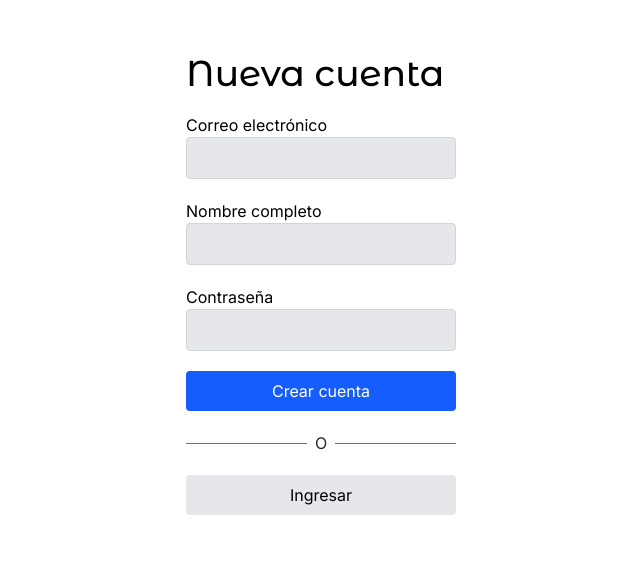
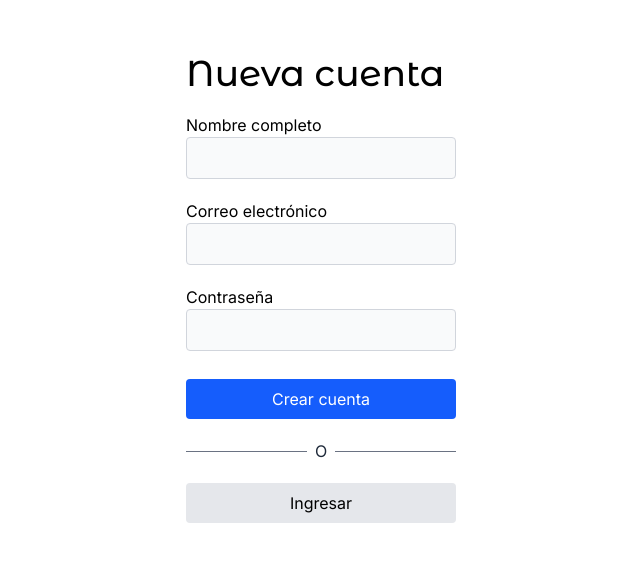
Before and after one commit to eandres8/pyme-shop-web, a Next.js app: page /auth/new-account in a window 1280 px wide. Shown: the part 155-716 px from the top of the page, without its empty margins (319-959 px from the left). Built offline with nearby package versions, Linux system fonts and the light colour scheme; no server answers.

Commit message:
feat: create register form

```diff
--- /dev/null
+++ b/app/(shop)/checkout/layout.tsx
@@ -0,0 +1,18 @@
+import { redirect } from "next/navigation";
+
+import { auth } from "@/src/auth.config";
+import type { TLayoutProps } from "@/src/core/types";
+
+export default async function CheckoutLayout({ children }: TLayoutProps) {
+  const session = await auth();
+
+  if (!session?.user) {
+    redirect("/");
+  }
+
+  return (
+    <>
+      {children}
+    </>
+  )
+}
--- a/app/auth/new-account/page.tsx
+++ b/app/auth/new-account/page.tsx
@@ -1,44 +1,12 @@
-import Link from "next/link";
-
 import { titleFont } from "@/src/config/fonts";
+import { RegisterForm } from "./ui/register-form/RegisterForm";
 
 export default function NewAccountPage() {
   return (
     <main className="flex flex-col min-h-screen pt-32 sm:pt-52">
       <h1 className={`${titleFont.className} text-4xl mb-5`}>Nueva cuenta</h1>
 
-      <div className="flex flex-col">
-        <label htmlFor="email">Correo electrónico</label>
-        <input
-          className="px-5 py-2 border border-gray-300 bg-gray-200 rounded mb-5"
-          type="email"
-        />
-
-        <label htmlFor="email">Nombre completo</label>
-        <input
-          className="px-5 py-2 border border-gray-300 bg-gray-200 rounded mb-5"
-          type="text"
-        />
-
-        <label htmlFor="email">Contraseña</label>
-        <input
-          className="px-5 py-2 border border-gray-300 bg-gray-200 rounded mb-5"
-          type="password"
-        />
-
-        <button className="btn-primary">Crear cuenta</button>
-
-        {/* divisor l ine */}
-        <div className="flex items-center my-5">
-          <div className="flex-1 border-t border-gray-500"></div>
-          <div className="px-2 text-gray-800">O</div>
-          <div className="flex-1 border-t border-gray-500"></div>
-        </div>
-
-        <Link href="/auth/login" className="btn-secondary text-center">
-          Ingresar
-        </Link>
-      </div>
+      <RegisterForm />
     </main>
   );
 }
--- /dev/null
+++ b/app/auth/new-account/ui/register-form/RegisterForm.tsx
@@ -0,0 +1,93 @@
+'use client';
+
+import { useState } from "react";
+import Link from "next/link";
+import clsx from "clsx";
+import { SubmitHandler, useForm } from 'react-hook-form';
+
+import { login, registerUser } from "@/src/server/actions";
+
+type FormInputs = {
+  email: string;
+  name: string;
+  password: string;
+};
+
+export const RegisterForm: React.FC = () => {
+  const [errorMsg, setErrorMsg] = useState('');
+  const { register, handleSubmit, formState: { errors } } = useForm<FormInputs>();
+
+  const onSubmit: SubmitHandler<FormInputs> = async (data) => {
+    setErrorMsg('');
+    const resp = await registerUser(data);
+
+    if (!resp.success) {
+      setErrorMsg(resp.message);
+      return;
+    }
+
+    await login(data.email, data.password);
+    window.location.replace('/');
+  }
+
+  return (
+    <form onSubmit={handleSubmit(onSubmit)} className="flex flex-col">
+      <label htmlFor="email">Nombre completo</label>
+      <input
+        className={
+          clsx(
+            "px-5 py-2 border border-gray-300 bg-gray-50 rounded mb-5",
+            {
+              "border-red-500": !!errors.name,
+            }
+          )
+        }
+        type="text"
+        {...register('name', { required: true })}
+      />
+
+      <label htmlFor="email">Correo electrónico</label>
+      <input
+        className={
+          clsx(
+            "px-5 py-2 border border-gray-300 bg-gray-50 rounded mb-5",
+            {
+              "border-red-500": !!errors.email,
+            }
+          )
+        }
+        type="email"
+        {...register('email', { required: true, pattern: /^\S+@\S+$/i })}
+      />
+
+      <label htmlFor="email">Contraseña</label>
+      <input
+        className={
+          clsx(
+            "px-5 py-2 border border-gray-300 bg-gray-50 rounded mb-5",
+            {
+              "border-red-500": !!errors.password,
+            }
+          )
+        }
+        type="password"
+        {...register('password', { required: true, minLength: 6 })}
+      />
+
+      <span className="text-red-500 w-full text-center mb-2">{errorMsg}</span>
+
+      <button type="submit" className="btn-primary">Crear cuenta</button>
+
+      {/* divisor l ine */}
+      <div className="flex items-center my-5">
+        <div className="flex-1 border-t border-gray-500"></div>
+        <div className="px-2 text-gray-800">O</div>
+        <div className="flex-1 border-t border-gray-500"></div>
+      </div>
+
+      <Link href="/auth/login" className="btn-secondary text-center">
+        Ingresar
+      </Link>
+    </form>
+  );
+};
--- a/package.json
+++ b/package.json
@@ -21,6 +21,7 @@
     "pg": "^8.20.0",
     "react": "19.2.4",
     "react-dom": "19.2.4",
+    "react-hook-form": "^7.78.0",
     "react-icons": "^5.6.0",
     "swiper": "^12.1.3",
     "zod": "^4.4.3",
--- a/src/core/entities/user.entity.ts
+++ b/src/core/entities/user.entity.ts
@@ -1,3 +1,4 @@
+import bcrypt from "bcryptjs";
 import type { TPublicUser, TUser, TUserEntity, TUserRole } from "../types";
 
 export class User {
@@ -7,7 +8,7 @@ export class User {
     readonly email: string,
     readonly emailVerified: Date | null,
     readonly password: string,
-    readonly role: string,
+    readonly role: TUserRole,
     readonly image: string,
   ) {}
 
@@ -15,10 +16,10 @@ export class User {
     return new User(
       data?.id || '',
       data?.name || '',
-      data?.email || '',
+      data?.email?.toLowerCase() || '',
       data?.email_verified ? new Date(data.email_verified) : null,
       data?.password || '',
-      data?.role || '',
+      data?.role || 'user',
       data?.image || '',
     );
   }
@@ -27,12 +28,35 @@ export class User {
     return new User(
       data?.id || '',
       data?.name || '',
-      data?.email || '',
+      data?.email?.toLowerCase() || '',
       data?.emailVerified || null,
       data?.password || '',
-      data?.role || '',
+      data?.role || 'user',
       data?.image || '',
     );
+  }
+
+  copyWith(data: Partial<TUser>) {
+    return new User(
+      data?.id || this.id,
+      data?.name || this.name,
+      data?.email?.toLowerCase() || this.email,
+      // eslint-disable-next-line @typescript-eslint/no-explicit-any
+      data?.email_verified || this.emailVerified as any,
+      data?.password || this.password,
+      data?.role || this.role,
+      data?.image || this.image,
+    );
+  }
+
+  cipherPass() {
+    if (!this.password) {
+      throw new Error('Invalid password');
+    }
+
+    return this.copyWith({
+      password: bcrypt.hashSync(this.password),
+    });
   }
 
   toPublic(): TPublicUser {
--- a/src/server/actions/auth/login.ts
+++ b/src/server/actions/auth/login.ts
@@ -1,9 +1,9 @@
 'use server';
 
-import { signIn } from '@/src/auth.config';
 import { AuthError } from 'next-auth';
 
-// ...
+import { signIn } from '@/src/auth.config';
+import { to } from '@/src/core/utils';
 
 export async function authenticate(
   prevState: string | undefined,
@@ -12,8 +12,6 @@ export async function authenticate(
   try {
     await signIn('credentials', formData);
   } catch (error) {
-    console.log('authenticate::error');
-    console.log(error);
     if (error instanceof AuthError) {
       switch (error.type) {
         case 'CredentialsSignin':
@@ -25,3 +23,16 @@ export async function authenticate(
     throw error;
   }
 }
+
+export const login = async (email: string, password: string) => {
+  const [_, error] = await to(signIn('credentials', { email, password }));
+
+  if (error) {
+    return {
+      success: false,
+      message: error.message,
+    };
+  }
+
+  return { success: true };
+};
--- /dev/null
+++ b/src/server/actions/auth/register.ts
@@ -0,0 +1,31 @@
+"use server";
+
+import { User } from "@/src/core/entities";
+import { userRepository } from "../../providers";
+import type { TPublicUser } from "@/src/core/types";
+
+type TNewUser = { name: string; email: string; password: string };
+
+type TResponseNewUser =
+  | { success: false; message: string }
+  | { success: true; data: TPublicUser };
+
+export const registerUser = async (
+  data: TNewUser,
+): Promise<TResponseNewUser> => {
+  const user = User.fromJson(data).cipherPass();
+
+  const result = await userRepository.create(user);
+
+  if (!result.isOk) {
+    return {
+      success: false,
+      message: "No se pudo crear el usuario",
+    };
+  }
+
+  return {
+    success: true,
+    data: result.data<User>().toPublic(),
+  };
+};
--- a/src/server/actions/index.ts
+++ b/src/server/actions/index.ts
@@ -1,4 +1,5 @@
+export * from './products/get-product-by-slug';
+export * from './products/products-pagination';
 export * from './auth/login';
 export * from './auth/logout';
-export * from './products/get-product-by-slug';
-export * from './products/products-pagination';
+export * from './auth/register';
--- a/src/shared/components/ui/sidebar/Sidebar.tsx
+++ b/src/shared/components/ui/sidebar/Sidebar.tsx
@@ -24,8 +24,6 @@ export const Sidebar = () => {
 
   const isAuthenticated = !!session.data?.user;
   const isAdmin = session.data?.user?.role === 'admin';
-
-  console.log({ isAuthenticated, isAdmin });
 
   return (
     <div>
```
Also changed, not shown: 1 other file (tests, documents, lock files or other folders).
